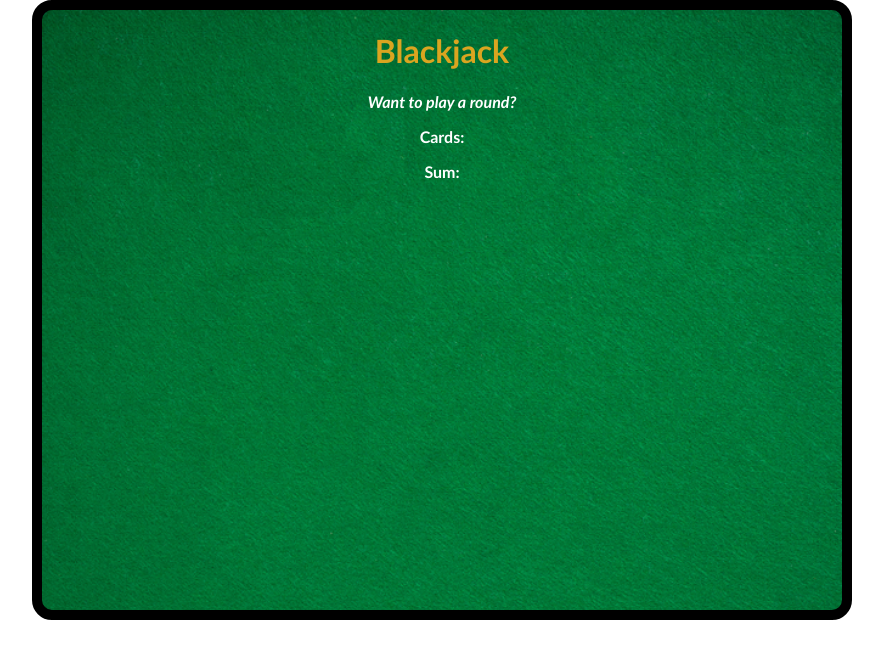
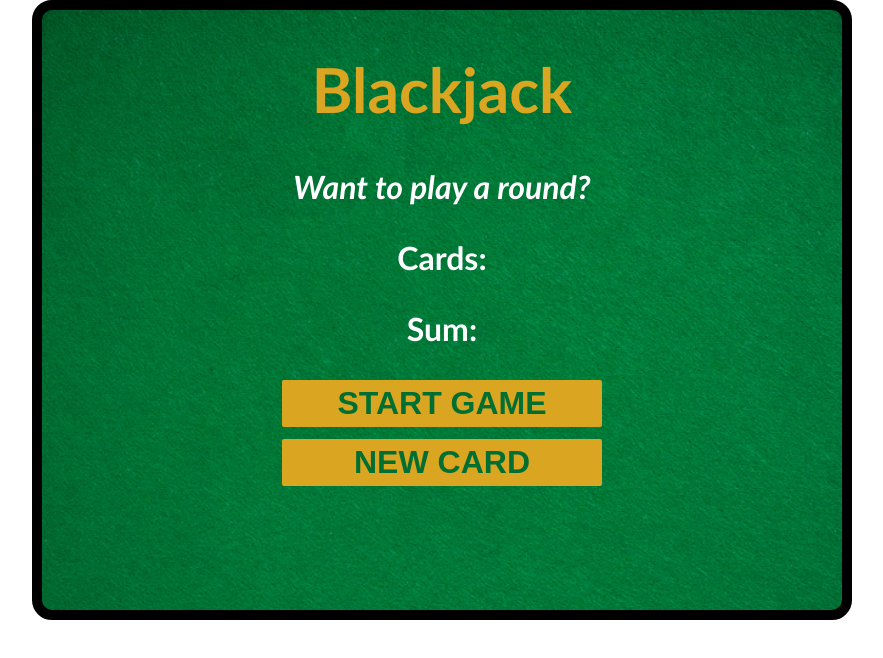
Before and after one commit to Uhsendin/Blackjack, a plain HTML site: page index.html in a window 1280 px wide. Shown: the whole page, without its empty margins (198-1081 px from the left). Drawn offline with Linux system fonts and the light colour scheme.

Commit message:
Added start game & new card buttons with CSS

```diff
--- a/app.js
+++ b/app.js
@@ -1,17 +1,32 @@
-let firstCard = 10
-let secondCard = 4
-let sum = firstCard + secondCard
-let hasBlackJack = false
-let isAlive = true
-let message = ""
-if (sum <= 20) {
-    message = "Do you want to draw a new card?"
-} else if (sum === 21) {
-    message = "Whoo! You've got Blackjack"
-    hasBlackJack = true
-} else {
-    message = "You're out of the game!"
-    isAlive = false
+let firstCard = 10;
+let secondCard = 4;
+let sum = firstCard + secondCard;
+let hasBlackJack = false;
+let isAlive = true;
+let message = "";
+let messageEl = document.getElementById("message-el")
+let sumEl = document.getElementById("sum-el")
+let cardsEl = document.getElementById("cards-el")
+
+
+
+function startGame() {
+    cardsEl.textContent = "Cards: " + firstCard + "," + " " + secondCard
+    sumEl.textContent = "Sum: " + sum
+  if (sum <= 20) {
+    message = "Do you want to draw a new card?";
+  } else if (sum === 21) {
+    message = "Whoo! You've got Blackjack";
+    hasBlackJack = true;
+  } else {
+    message = "You're out of the game!";
+    isAlive = false;
+  }
+
+  messageEl.textContent = message
 }
 
-console.log(message)
+
+function newCard() {
+    console.log("Drawing a new card form the deck!")
+}
--- a/index.html
+++ b/index.html
@@ -12,8 +12,12 @@
     <div class="container">
       <h1>Blackjack</h1>
       <p id="message-el">Want to play a round?</p>
-      <p>Cards:</p>
-      <p>Sum:</p>
+      <p id="cards-el">Cards:</p>
+      <p id="sum-el">Sum:</p>
+      <div class="btn-container">
+        <button onclick="startGame()">START GAME</button>
+        <button onclick="newCard()">NEW CARD</button>
+      </div>
     </div>
   </body>
 </html>
--- a/styles.css
+++ b/styles.css
@@ -20,8 +20,34 @@ body {
 
 h1 {
   color: goldenrod;
+  font-size: 62px;
 }
 
 #message-el {
     font-style: italic;
+    font-size: 32px;
 }
+
+p {
+    font-size: 32px;
+}
+
+.btn-container {
+    display: flex;
+    flex-direction: column;
+    align-items: center;
+}
+
+button {
+    cursor: pointer;
+    font-size: 32px;
+    color: #016f32;
+    width: 320px;
+    background-color: goldenrod;
+    padding-top: 5px;
+    padding-bottom: 5px;
+    font-weight: bold;
+    border: none;
+    border-radius: 2px;
+    margin-bottom: 12px;
+}
```
